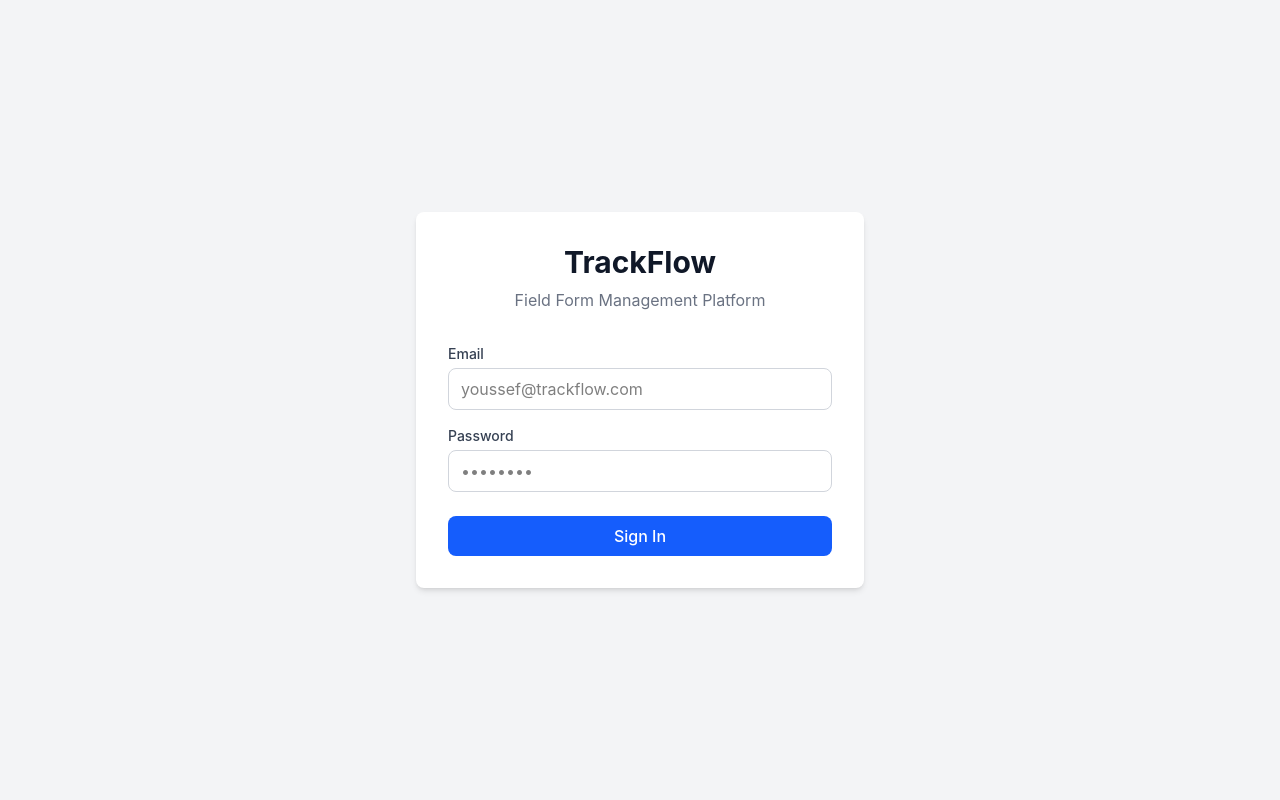
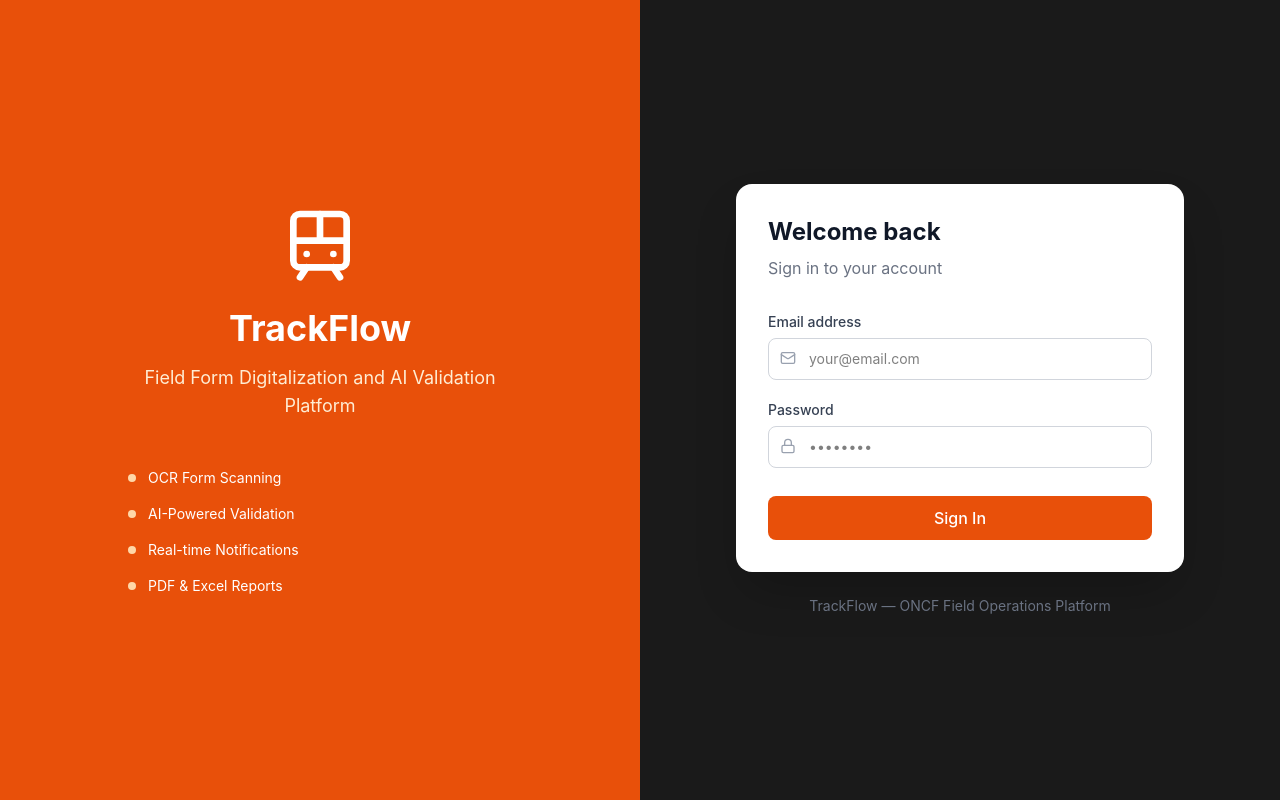
Before and after one commit to Zerrad0z/trackflow, a React (Vite) app in the folder trackflow-frontend/: page /login in a window 1280 px wide. Built offline with nearby package versions, Linux system fonts and the light colour scheme.

Commit message:
SCRUM-91: ONCF theme, toast notifications, polished UI

```diff
--- a/trackflow-frontend/package.json
+++ b/trackflow-frontend/package.json
@@ -15,6 +15,7 @@
     "lucide-react": "^1.16.0",
     "react": "^19.2.5",
     "react-dom": "^19.2.5",
+    "react-hot-toast": "^2.6.0",
     "react-router-dom": "^7.15.0",
     "zustand": "^5.0.13"
   },
--- a/trackflow-frontend/src/components/common/Layout.jsx
+++ b/trackflow-frontend/src/components/common/Layout.jsx
@@ -4,14 +4,9 @@
 import { useQuery } from '@tanstack/react-query'
 import { notificationService } from '../../services/notificationService'
 import {
-  LayoutDashboard,
-  FileText,
-  BarChart3,
-  Users,
-  LogOut,
-  ChevronLeft,
-  ChevronRight,
-  Bell
+  LayoutDashboard, FileText, BarChart3,
+  Users, LogOut, ChevronLeft, ChevronRight,
+  Bell, Train
 } from 'lucide-react'
 
 export default function Layout({ children }) {
@@ -19,6 +14,14 @@
   const navigate = useNavigate()
   const location = useLocation()
   const [sidebarOpen, setSidebarOpen] = useState(true)
+
+  const { data: unreadData } = useQuery({
+    queryKey: ['unread-count'],
+    queryFn: () => notificationService.getUnreadCount().then(r => r.data),
+    refetchInterval: 30000
+  })
+
+  const unreadCount = unreadData?.count || 0
 
   const handleLogout = () => {
     logout()
@@ -55,58 +58,81 @@
       path: '/notifications',
       roles: ['FIELD_SUPERVISOR', 'MANAGER', 'ADMIN'],
       icon: <Bell size={20} />
-}
+    },
   ]
 
   const visibleItems = navItems.filter(item =>
     item.roles.includes(user?.role)
   )
 
-  const { data: unreadData } = useQuery({
-  queryKey: ['unread-count'],
-  queryFn: () => notificationService.getUnreadCount().then(r => r.data),
-  refetchInterval: 30000 // refresh every 30 seconds
-})
-
-const unreadCount = unreadData?.count || 0
+  const roleLabels = {
+    FIELD_SUPERVISOR: 'Field Supervisor',
+    MANAGER: 'Manager',
+    ADMIN: 'Administrator'
+  }
 
   return (
     <div className="flex h-screen bg-gray-100">
 
       {/* Sidebar */}
       <div className={`${sidebarOpen ? 'w-64' : 'w-16'}
-                       bg-gray-900 text-white transition-all duration-300
-                       flex flex-col`}>
+                       text-white transition-all duration-300
+                       flex flex-col`}
+           style={{ backgroundColor: '#1A1A1A' }}>
 
         {/* Logo */}
         <div className="p-4 flex items-center justify-between border-b border-gray-700">
           {sidebarOpen && (
+            <div className="flex items-center gap-2">
+              <Train size={24} style={{ color: '#E8500A' }} />
               <span className="text-xl font-bold text-white">TrackFlow</span>
+            </div>
           )}
+          {!sidebarOpen && (
+            <Train size={24} style={{ color: '#E8500A' }} className="mx-auto" />
+          )}
+          {sidebarOpen && (
             <button
-            onClick={() => setSidebarOpen(!sidebarOpen)}
+              onClick={() => setSidebarOpen(false)}
               className="text-gray-400 hover:text-white p-1 rounded"
             >
-            {sidebarOpen
-              ? <ChevronLeft size={20} />
-              : <ChevronRight size={20} />}
+              <ChevronLeft size={20} />
             </button>
+          )}
         </div>
 
+        {!sidebarOpen && (
+          <button
+            onClick={() => setSidebarOpen(true)}
+            className="text-gray-400 hover:text-white p-3 flex justify-center"
+          >
+            <ChevronRight size={20} />
+          </button>
+        )}
+
         {/* Nav items */}
-        <nav className="flex-1 p-2 space-y-1">
+        <nav className="flex-1 p-2 space-y-1 mt-2">
           {visibleItems.map(item => (
             <Link
               key={item.path}
               to={item.path}
-              className={`flex items-center gap-3 px-3 py-2 rounded-lg
-                         transition hover:bg-gray-700
+              className={`flex items-center gap-3 px-3 py-2.5 rounded-lg
+                         transition-all duration-150
                          ${location.pathname === item.path
-                           ? 'bg-blue-600 text-white'
-                           : 'text-gray-300'}`}
+                           ? 'text-white font-medium'
+                           : 'text-gray-400 hover:text-white hover:bg-gray-800'}`}
+              style={location.pathname === item.path
+                ? { backgroundColor: '#E8500A' }
+                : {}}
             >
               {item.icon}
               {sidebarOpen && <span className="text-sm">{item.label}</span>}
+              {sidebarOpen && item.path === '/notifications' && unreadCount > 0 && (
+                <span className="ml-auto bg-red-500 text-white text-xs
+                                 rounded-full px-1.5 py-0.5">
+                  {unreadCount}
+                </span>
+              )}
             </Link>
           ))}
         </nav>
@@ -114,15 +140,20 @@
         {/* User info + logout */}
         <div className="p-4 border-t border-gray-700">
           {sidebarOpen && (
-            <div className="mb-3">
-              <p className="text-sm font-medium text-white">{user?.fullName}</p>
-              <p className="text-xs text-gray-400">{user?.role}</p>
+            <div className="mb-3 px-1">
+              <p className="text-sm font-medium text-white truncate">
+                {user?.fullName}
+              </p>
+              <p className="text-xs mt-0.5"
+                 style={{ color: '#E8500A' }}>
+                {roleLabels[user?.role] || user?.role}
+              </p>
             </div>
           )}
           <button
             onClick={handleLogout}
             className="flex items-center gap-2 text-gray-400
-                       hover:text-red-400 transition w-full px-1"
+                       hover:text-red-400 transition w-full px-1 py-1 rounded"
           >
             <LogOut size={18} />
             {sidebarOpen && <span className="text-sm">Logout</span>}
@@ -134,16 +165,20 @@
       <div className="flex-1 flex flex-col overflow-hidden">
 
         {/* Top navbar */}
-        <header className="bg-white shadow-sm px-6 py-4 flex
-                           items-center justify-between">
+        <header className="bg-white border-b border-gray-200 px-6 py-3
+                           flex items-center justify-between">
+          <div className="flex items-center gap-3">
+            <div className="w-1 h-6 rounded-full"
+                 style={{ backgroundColor: '#E8500A' }} />
             <h1 className="text-lg font-semibold text-gray-800">
               {visibleItems.find(i => i.path === location.pathname)?.label
                 || 'TrackFlow'}
             </h1>
+          </div>
           <div className="flex items-center gap-4">
             <button
               onClick={() => navigate('/notifications')}
-  className="relative text-gray-500 hover:text-gray-700"
+              className="relative text-gray-500 hover:text-gray-700 p-1"
             >
               <Bell size={20} />
               {unreadCount > 0 && (
@@ -154,12 +189,19 @@
                 </span>
               )}
             </button>
-            <span className="text-sm text-gray-500">{user?.fullName}</span>
+            <div className="flex items-center gap-2">
+              <div className="w-8 h-8 rounded-full flex items-center justify-center
+                              text-white text-sm font-bold"
+                   style={{ backgroundColor: '#E8500A' }}>
+                {user?.fullName?.charAt(0)}
+              </div>
+              <span className="text-sm text-gray-600">{user?.fullName}</span>
+            </div>
           </div>
         </header>
 
         {/* Page content */}
-        <main className="flex-1 overflow-auto p-6">
+        <main className="flex-1 overflow-auto p-6 bg-gray-50">
           {children}
         </main>
       </div>
--- a/trackflow-frontend/src/index.css
+++ b/trackflow-frontend/src/index.css
@@ -1 +1,9 @@
 @import "tailwindcss";
+
+:root {
+  --oncf-orange: #E8500A;
+  --oncf-orange-light: #FF6B1A;
+  --oncf-orange-dark: #C43D00;
+  --oncf-black: #1A1A1A;
+  --oncf-gray: #F5F5F5;
+}
--- a/trackflow-frontend/src/main.jsx
+++ b/trackflow-frontend/src/main.jsx
@@ -1,6 +1,7 @@
 import { StrictMode } from 'react'
 import { createRoot } from 'react-dom/client'
 import { QueryClient, QueryClientProvider } from '@tanstack/react-query'
+import { Toaster } from 'react-hot-toast'
 import './index.css'
 import App from './App.jsx'
 
@@ -10,6 +11,25 @@
   <StrictMode>
     <QueryClientProvider client={queryClient}>
       <App />
+      <Toaster
+        position="top-right"
+        toastOptions={{
+          success: {
+            style: {
+              background: '#1A1A1A',
+              color: '#fff',
+              borderLeft: '4px solid #E8500A'
+            }
+          },
+          error: {
+            style: {
+              background: '#1A1A1A',
+              color: '#fff',
+              borderLeft: '4px solid #EF4444'
+            }
+          }
+        }}
+      />
     </QueryClientProvider>
   </StrictMode>
 )
--- a/trackflow-frontend/src/pages/admin/UsersPage.jsx
+++ b/trackflow-frontend/src/pages/admin/UsersPage.jsx
@@ -3,6 +3,8 @@
 import Layout from '../../components/common/Layout'
 import { userService } from '../../services/userService'
 import { UserPlus, X } from 'lucide-react'
+import toast from 'react-hot-toast'
+
 
 export default function UsersPage() {
   const [showCreate, setShowCreate] = useState(false)
@@ -22,6 +24,10 @@
     queryClient.invalidateQueries(['users'])
     setShowCreate(false)
     setForm({ fullName: '', email: '', password: '', role: 'FIELD_SUPERVISOR' })
+    toast.success('User created successfully!')
+  },
+  onError: (err) => {
+    toast.error(err.response?.data?.message || 'Failed to create user')
   }
 })
 
--- a/trackflow-frontend/src/pages/auth/LoginPage.jsx
+++ b/trackflow-frontend/src/pages/auth/LoginPage.jsx
@@ -1,6 +1,7 @@
 import { useState } from 'react'
 import { useNavigate } from 'react-router-dom'
 import { useAuth } from '../../context/AuthContext'
+import { Train, Mail, Lock, AlertCircle } from 'lucide-react'
 
 export default function LoginPage() {
   const [email, setEmail] = useState('')
@@ -15,7 +16,7 @@
     setError('')
     setLoading(true)
     try {
-      const user = await login({ email, password })
+      await login({ email, password })
       navigate('/dashboard')
     } catch (err) {
       setError(err.response?.data?.message || 'Invalid credentials')
@@ -25,65 +26,110 @@
   }
 
   return (
-    <div className="min-h-screen bg-gray-100 flex items-center justify-center">
-      <div className="bg-white p-8 rounded-lg shadow-md w-full max-w-md">
+    <div className="min-h-screen flex" style={{ backgroundColor: '#1A1A1A' }}>
 
-        {/* Logo / Title */}
-        <div className="text-center mb-8">
-          <h1 className="text-3xl font-bold text-gray-900">TrackFlow</h1>
-          <p className="text-gray-500 mt-2">Field Form Management Platform</p>
+      {/* Left panel */}
+      <div className="hidden lg:flex lg:w-1/2 flex-col items-center
+                      justify-center p-12"
+           style={{ backgroundColor: '#E8500A' }}>
+        <Train size={80} className="text-white mb-6" />
+        <h1 className="text-4xl font-bold text-white mb-4">TrackFlow</h1>
+        <p className="text-orange-100 text-lg text-center max-w-sm">
+          Field Form Digitalization and AI Validation Platform
+        </p>
+        <div className="mt-12 space-y-4 w-full max-w-sm">
+          {['OCR Form Scanning', 'AI-Powered Validation', 'Real-time Notifications',
+            'PDF & Excel Reports'].map(feature => (
+            <div key={feature} className="flex items-center gap-3 text-white">
+              <div className="w-2 h-2 rounded-full bg-orange-200" />
+              <span className="text-sm">{feature}</span>
+            </div>
+          ))}
+        </div>
       </div>
 
-        {/* Error */}
+      {/* Right panel */}
+      <div className="w-full lg:w-1/2 flex items-center justify-center p-8">
+        <div className="w-full max-w-md">
+
+          {/* Mobile logo */}
+          <div className="lg:hidden text-center mb-8">
+            <Train size={48} style={{ color: '#E8500A' }} className="mx-auto mb-2" />
+            <h1 className="text-2xl font-bold text-white">TrackFlow</h1>
+          </div>
+
+          <div className="bg-white rounded-2xl p-8 shadow-2xl">
+            <h2 className="text-2xl font-bold text-gray-900 mb-2">
+              Welcome back
+            </h2>
+            <p className="text-gray-500 mb-8">Sign in to your account</p>
+
             {error && (
-          <div className="bg-red-50 text-red-600 px-4 py-3 rounded mb-4 text-sm">
+              <div className="flex items-center gap-2 bg-red-50 text-red-600
+                             px-4 py-3 rounded-lg mb-6 text-sm">
+                <AlertCircle size={16} />
                 {error}
               </div>
             )}
 
-        {/* Form */}
-        <form onSubmit={handleSubmit} className="space-y-4">
+            <form onSubmit={handleSubmit} className="space-y-5">
               <div>
-            <label className="block text-sm font-medium text-gray-700 mb-1">
-              Email
+                <label className="block text-sm font-medium text-gray-700 mb-1.5">
+                  Email address
                 </label>
+                <div className="relative">
+                  <Mail size={16} className="absolute left-3 top-3 text-gray-400" />
                   <input
                     type="email"
                     value={email}
                     onChange={(e) => setEmail(e.target.value)}
-              className="w-full border border-gray-300 rounded-lg px-3 py-2
-                         focus:outline-none focus:ring-2 focus:ring-blue-500"
-              placeholder="youssef@trackflow.com"
+                    className="w-full border border-gray-300 rounded-lg pl-10
+                               pr-3 py-2.5 focus:outline-none focus:ring-2
+                               focus:border-transparent text-sm"
+                    style={{ '--tw-ring-color': '#E8500A' }}
+                    placeholder="your@email.com"
                     required
                   />
                 </div>
+              </div>
 
               <div>
-            <label className="block text-sm font-medium text-gray-700 mb-1">
+                <label className="block text-sm font-medium text-gray-700 mb-1.5">
                   Password
                 </label>
+                <div className="relative">
+                  <Lock size={16} className="absolute left-3 top-3 text-gray-400" />
                   <input
                     type="password"
                     value={password}
                     onChange={(e) => setPassword(e.target.value)}
-              className="w-full border border-gray-300 rounded-lg px-3 py-2
-                         focus:outline-none focus:ring-2 focus:ring-blue-500"
+                    className="w-full border border-gray-300 rounded-lg pl-10
+                               pr-3 py-2.5 focus:outline-none focus:ring-2
+                               focus:border-transparent text-sm"
                     placeholder="••••••••"
                     required
                   />
+                </div>
               </div>
 
               <button
                 type="submit"
                 disabled={loading}
-            className="w-full bg-blue-600 text-white py-2 rounded-lg
-                       hover:bg-blue-700 transition disabled:opacity-50
-                       font-medium mt-2"
+                className="w-full text-white py-2.5 rounded-lg font-medium
+                           transition-all duration-150 disabled:opacity-50
+                           hover:opacity-90 mt-2"
+                style={{ backgroundColor: '#E8500A' }}
               >
                 {loading ? 'Signing in...' : 'Sign In'}
               </button>
             </form>
           </div>
+
+          <p className="text-center text-gray-500 text-sm mt-6">
+            TrackFlow — ONCF Field Operations Platform
+          </p>
+        </div>
+      </div>
     </div>
   )
 }
--- a/trackflow-frontend/src/pages/forms/FormsPage.jsx
+++ b/trackflow-frontend/src/pages/forms/FormsPage.jsx
@@ -4,6 +4,8 @@
 import { formService } from '../../services/formService'
 import { Upload, Eye, Archive, CheckCircle, Plus, X } from 'lucide-react'
 import { useNavigate } from 'react-router-dom'
+import toast from 'react-hot-toast'
+
 
 export default function FormsPage() {
   const [showUpload, setShowUpload] = useState(false)
@@ -26,6 +28,10 @@
     queryClient.invalidateQueries(['forms'])
     setShowUpload(false)
     setFile(null)
+    toast.success('Form uploaded! AI validation in progress...')
+  },
+  onError: (err) => {
+    toast.error(err.response?.data?.message || 'Upload failed')
   }
 })
 
```
Also changed, not shown: trackflow-frontend/src/pages/forms/FormDetailPage.jsx (+10 -6 lines), trackflow-frontend/src/pages/reports/ReportsPage.jsx (+10 -6 lines), 1 other file (tests, documents, lock files or other folders). Lines whose indentation alone changed are shown as unchanged.
